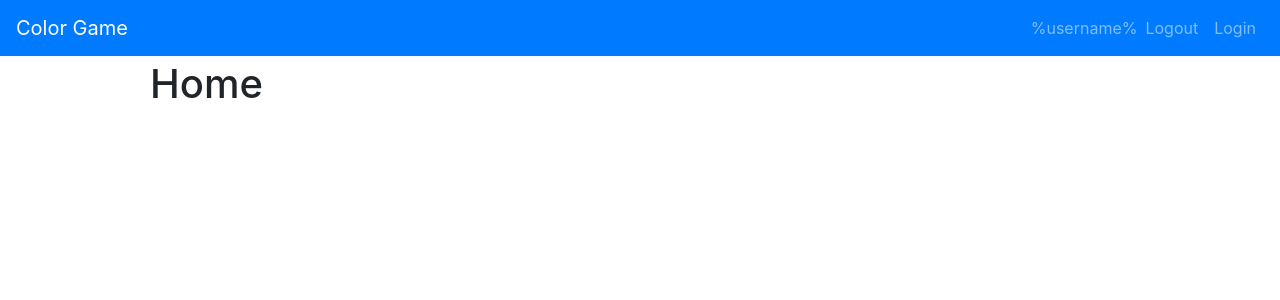
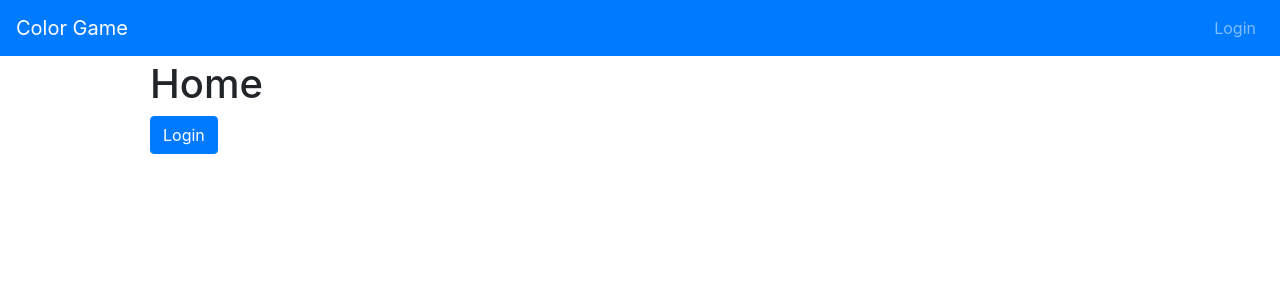
Before and after one commit to Flodu971/kalidea-test, an Angular app in the folder colorGameTest/: page /home in a window 1280 px wide. Shown: the top 300 px of the page. Built offline with nearby package versions, Linux system fonts and the light colour scheme.

Commit message:
4A - AppComponent - 15min

```diff
--- a/colorGameTest/src/app/app-module/home/home.component.html
+++ b/colorGameTest/src/app/app-module/home/home.component.html
@@ -1,3 +1,4 @@
 <div>
   <h1>Home</h1>
+  <button *ngIf="!user" routerLink="/user/login" class="btn btn-primary">Login</button>
 </div>
--- a/colorGameTest/src/app/app-module/home/home.component.ts
+++ b/colorGameTest/src/app/app-module/home/home.component.ts
@@ -1,15 +1,19 @@
-import { Component, OnInit } from '@angular/core';
+import { Component } from '@angular/core';
+import {UserService} from "../../user.service";
+import {User} from "../../models/user";
 
 @Component({
   selector: 'app-home',
   templateUrl: './home.component.html',
   styleUrls: ['./home.component.scss']
 })
-export class HomeComponent implements OnInit {
+export class HomeComponent {
+  user: User | undefined;
 
-  constructor() { }
-
-  ngOnInit(): void {
+  constructor(private readonly userService: UserService) {
+    this.userService.user$.subscribe((user) => {
+      user ? this.user = user : this.user = undefined;
+    });
   }
 
 }
--- a/colorGameTest/src/app/app-routing.module.ts
+++ b/colorGameTest/src/app/app-routing.module.ts
@@ -13,6 +13,10 @@ const routes: Routes = [
   {
     path: 'game',
     loadChildren: () => import('./game/game.module').then(m => m.GameModule)
+  },
+  {
+    path: '**',
+    redirectTo: 'home'
   }
 ];
 
--- a/colorGameTest/src/app/app.component.html
+++ b/colorGameTest/src/app/app.component.html
@@ -3,14 +3,14 @@
   <div class="collapse navbar-collapse">
     <ul class="navbar-nav mr-auto">
     </ul>
-    <span class="navbar-text">
-      %username%
+    <span *ngIf="user" class="navbar-text">
+      {{user?.username}}
     </span>
     <ul class="navbar-nav">
-      <li class="nav-item">
+      <li *ngIf="user" class="nav-item">
         <a class="nav-link" routerLinkActive="active" routerLink="/user/logout">Logout</a>
       </li>
-      <li class="nav-item">
+      <li *ngIf="!user" class="nav-item">
         <a class="nav-link" routerLinkActive="active" routerLink="/user/login">Login</a>
       </li>
     </ul>
--- a/colorGameTest/src/app/app.component.ts
+++ b/colorGameTest/src/app/app.component.ts
@@ -1,4 +1,6 @@
 import { Component } from '@angular/core';
+import { UserService } from './user.service';
+import { User } from './models/user';
 
 @Component({
   selector: 'app-root',
@@ -7,4 +9,11 @@ import { Component } from '@angular/core';
 })
 export class AppComponent {
   title = 'colorGameTest';
+  user: User | undefined;
+
+  constructor(private readonly userService: UserService) {
+    this.userService.user$.subscribe((user) => {
+      user ? this.user = user : this.user = undefined;
+    });
+  }
 }
```
